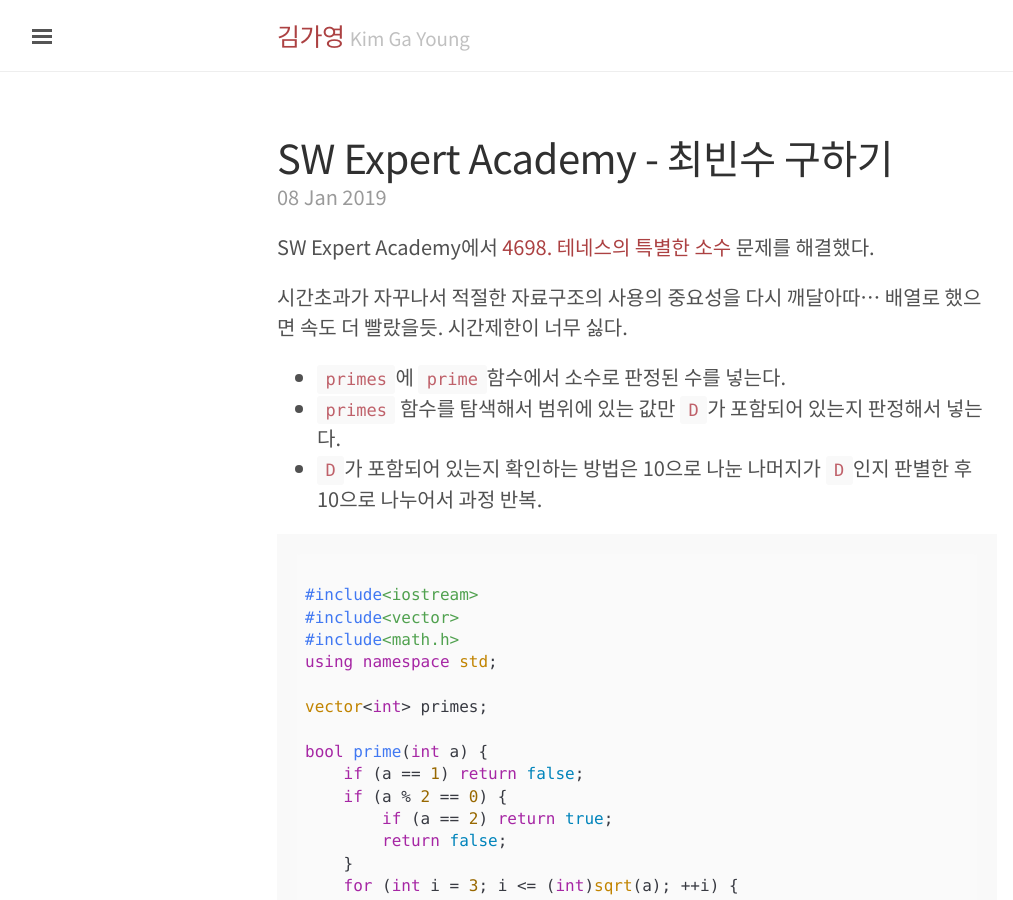
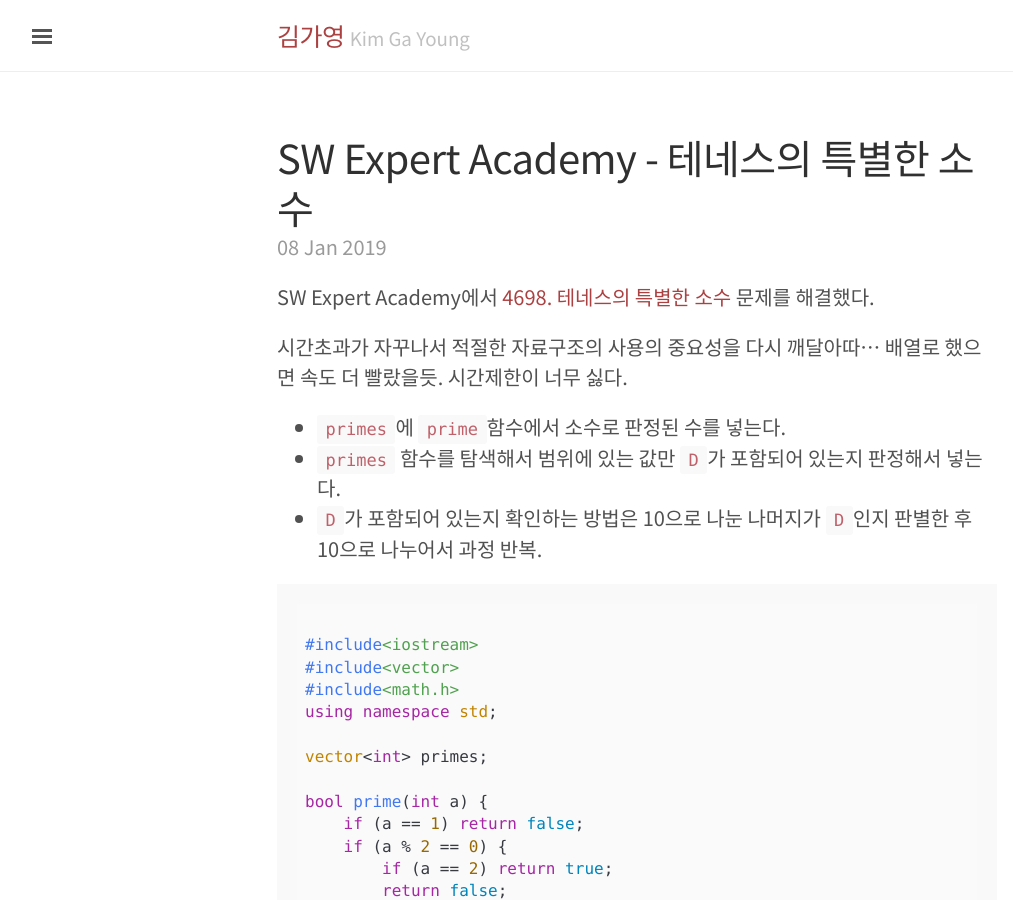
Before and after one commit to gyyomee/gyyomee.github.io, a Jekyll site: the page built from _posts/2019-01-08-SWExpertAcademy-테네스의특별한소수.md, in a window 1280 px wide and 900 px high. Shown: the whole window, without its empty margins (3-1016 px from the left). Built offline with Jekyll 4.4.1, drawn with Linux system fonts in a browser that asks for light colours.

Commit message:
제목변경

```diff
--- a/_posts/2019-01-08-SWExpertAcademy-테네스의특별한소수.md
+++ b/_posts/2019-01-08-SWExpertAcademy-테네스의특별한소수.md
@@ -1,6 +1,6 @@
 ---
 layout: post
-title: SW Expert Academy - 최빈수 구하기
+title: SW Expert Academy - 테네스의 특별한 소수
 tags:
 - Algorithm
 - C++
```
